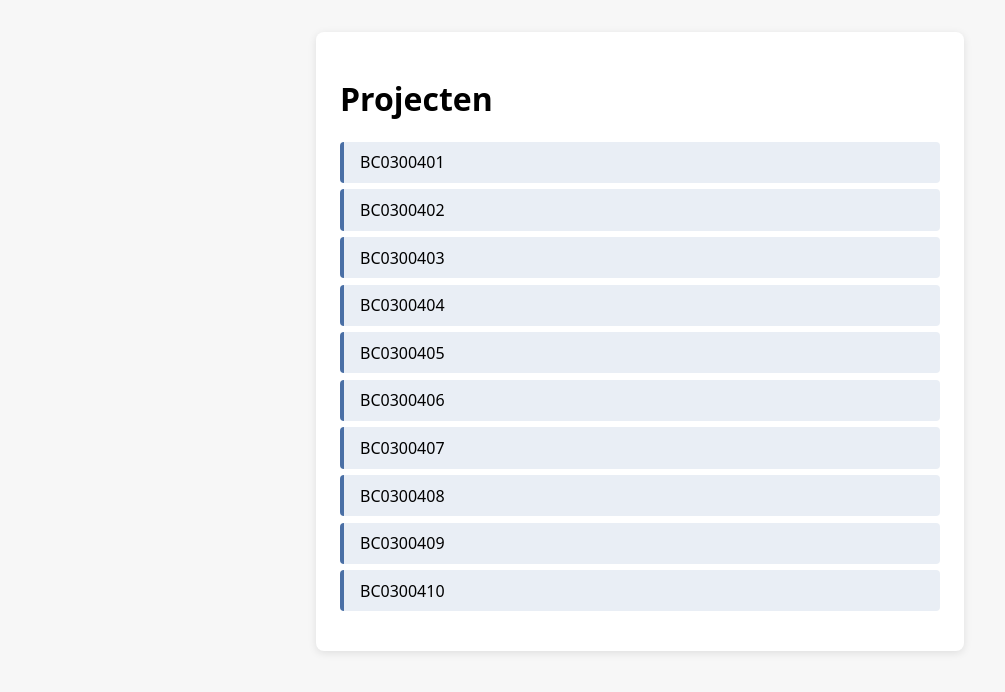
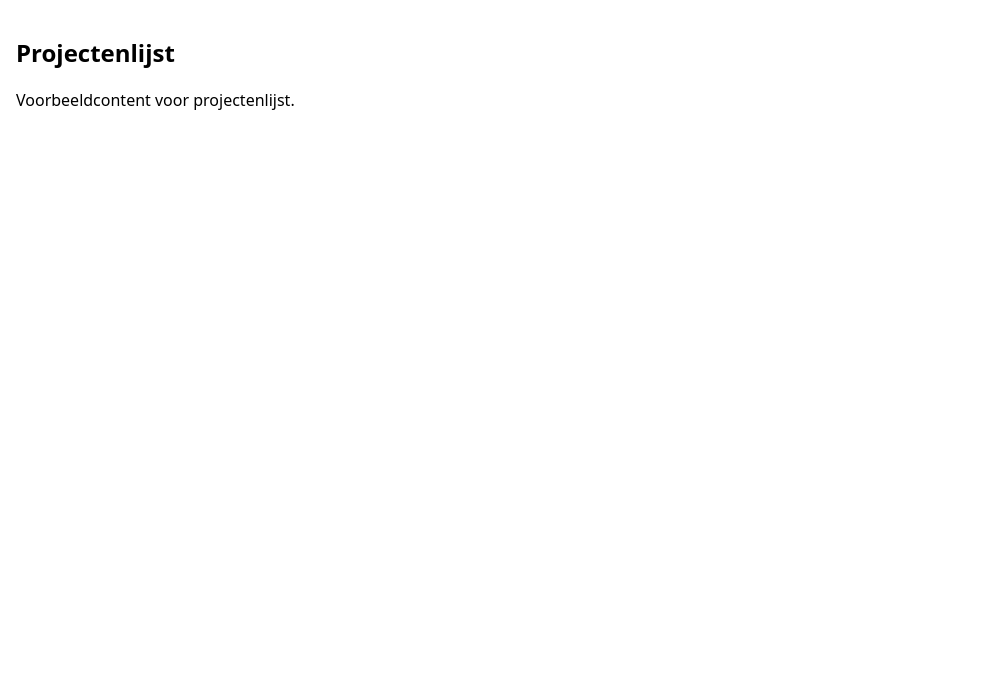
Before and after one commit to AndrewRaemdonck/first_webapp, a plain HTML site: page pages/projecten.html in a window 1280 px wide. Shown: the whole page, without its empty margins (0-1005 px from the left). Drawn offline with Linux system fonts and the light colour scheme.

Commit message:
Add files via upload

```diff
--- a/pages/projecten.html
+++ b/pages/projecten.html
@@ -1,69 +1 @@
-<!DOCTYPE html>
-<html lang="nl">
-<head>
-  <meta charset="UTF-8">
-  <title>Projecten</title>
-  <style>
-    body {
-      font-family: system-ui, sans-serif;
-      margin: 2rem;
-      background: #f7f7f7;
-    }
-    .container {
-      max-width: 600px;
-      margin: 0 auto;
-      background: white;
-      padding: 1.5rem;
-      border-radius: 8px;
-      box-shadow: 0 2px 8px rgba(0,0,0,0.1);
-    }
-    ul {
-      list-style: none;
-      padding: 0;
-    }
-    li {
-      padding: 0.6rem 1rem;
-      margin-bottom: 0.4rem;
-      border-radius: 4px;
-      background-color: #e9eef5;
-      border-left: 4px solid #4a6fa5;
-      cursor: pointer;
-      font-weight: 500;
-    }
-    li:hover {
-      background-color: #dce4ef;
-    }
-  </style>
-
-  <script>
-    function openProject(projectnr) {
-      // Zoek de iframe in de parent pagina
-      const frame = window.parent.document.getElementById("contentFrame");
-
-      if (frame) {
-        frame.src = "Map1.html?werfnr=" + projectnr;
-      } else {
-        console.error("iframe met id 'contentFrame' niet gevonden");
-      }
-    }
-  </script>
-</head>
-
-<body>
-  <div class="container">
-    <h1>Projecten</h1>
-    <ul>
-      <li onclick="openProject('BC0300401')">BC0300401</li>
-      <li onclick="openProject('BC0300402')">BC0300402</li>
-      <li onclick="openProject('BC0300403')">BC0300403</li>
-      <li onclick="openProject('BC0300404')">BC0300404</li>
-      <li onclick="openProject('BC0300405')">BC0300405</li>
-      <li onclick="openProject('BC0300406')">BC0300406</li>
-      <li onclick="openProject('BC0300407')">BC0300407</li>
-      <li onclick="openProject('BC0300408')">BC0300408</li>
-      <li onclick="openProject('BC0300409')">BC0300409</li>
-      <li onclick="openProject('BC0300410')">BC0300410</li>
-    </ul>
-  </div>
-</body>
-</html>
+<!DOCTYPE html><html lang="nl"><head><meta charset="UTF-8"><meta name="viewport" content="width=device-width, initial-scale=1.0"><title>Projectenlijst</title><style>body{margin:0;font-family:system-ui;padding:16px}</style></head><body><h2>Projectenlijst</h2><p>Voorbeeldcontent voor projectenlijst.</p></body></html>
```
Also changed, not shown: index.html (+8 -10 lines), login.html (+6 -4 lines), staticwebapp.config.json (+18 -5 lines), favicon.ico (added).
